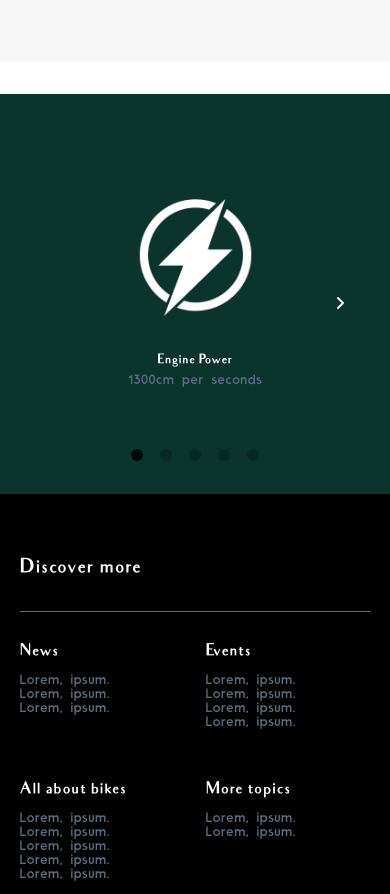
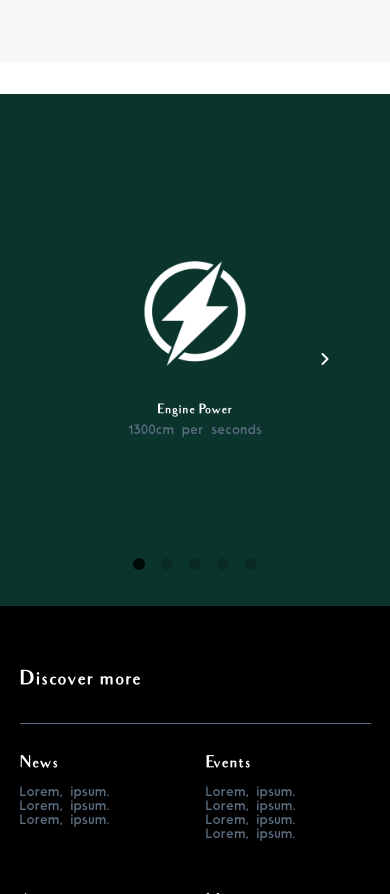
Before and after one commit to OluwatobilobaIbuola/Bike-N-Ride, a plain HTML site: page index.html in a window 390 px wide. Shown: the part 1072-1966 px from the top of the page. Drawn offline with Linux system fonts and the light colour scheme.

Commit message:
solve content alignment on mobile responsiveness

```diff
--- a/css/styles.css
+++ b/css/styles.css
@@ -242,7 +242,7 @@ main p{
 
 #features{
     background-color: #0b342d;
-    height: 25em;
+    height: 32em;
     text-align: center;
 
 }
@@ -252,7 +252,6 @@ main p{
 }
 
 .carousel{
-    width: 100%;
     position: relative;
     height: 100%;
 }
@@ -261,8 +260,6 @@ main p{
     overflow-x: hidden;
     width: 100%;
     height: 100%;
-    margin-inline: auto;
-
 }
 .carousel-track{
     margin:0;
--- a/index.html
+++ b/index.html
@@ -76,7 +76,7 @@
             </div>
         </section>
         <section id="features">
-                <div class="carousel slide-in">
+                <div class="container carousel slide-in">
                     <button class="carousel-btn carousel-btn-left is-hidden">
                         <i class="fa-solid fa-angle-left"></i>
                     </button>
```
